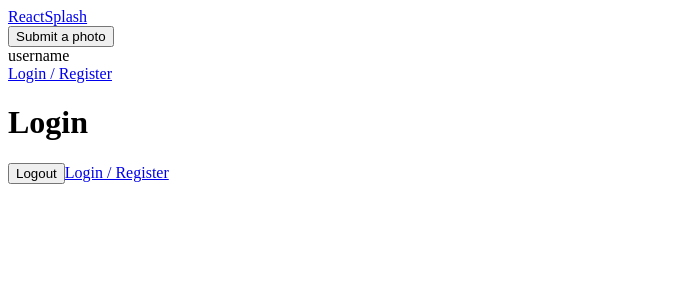
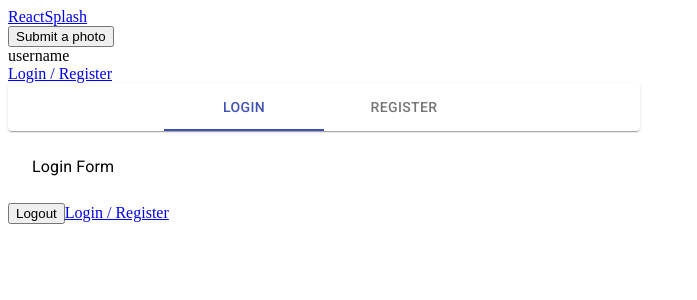
Before and after one commit to KEY60228/ReactSplash, a React app in the folder src/front/: page /login in a window 1280 px wide. Shown: the top 300 px of the page, without its empty margins (0-697 px from the left). Built offline with nearby package versions, Linux system fonts and the light colour scheme.

Commit message:
add Login / Register Tab

```diff
--- a/src/front/src/components/Login.tsx
+++ b/src/front/src/components/Login.tsx
@@ -1,10 +1,81 @@
-import React from 'react'
+import React, { useState } from 'react'
 import ReactDOM from 'react-dom'
+import { makeStyles, Theme } from '@material-ui/core/styles'
+import Paper from '@material-ui/core/Paper'
+import Tabs from '@material-ui/core/Tabs'
+import Tab from '@material-ui/core/Tab'
+import Typography from '@material-ui/core/Typography'
+import Box from '@material-ui/core/Box'
+
+interface TabPanelProps {
+  children?: React.ReactNode
+  index: any
+  value: any
+}
+
+const TabPanel = (props: TabPanelProps) => {
+  const { children, value, index, ...other } = props
+
+  return (
+    <div
+      role="tabpanel"
+      hidden={value !== index}
+      id={`simple-tabpanel-${index}`}
+      aria-labelledby={`simple-tab-${index}`}
+      {...other}
+    >
+      {value === index && (
+        <Box p={3}>
+          <Typography>{children}</Typography>
+        </Box>
+      )}
+    </div>
+  )
+}
+
+const a11yProps = (index: any) => {
+  return {
+    id: `simple-tab-${index}`,
+    'aria-controls': `simple-tabpanel-${index}`,
+  }
+}
+
+const useStyles = makeStyles((theme: Theme) => ({
+  root: {
+    flexGrow: 1,
+  }
+}))
 
 const Login = () => {
+  const classes = useStyles();
+  const [data, setData] = useState(0)
+  const handleChange = (event: React.ChangeEvent<{}>, newValue: number) => {
+    setData(newValue)
+  }
+
   return (
     <>
-      <h1>Login</h1>
+      <Box width="50%">
+        <Paper className="classes.root">
+          <Tabs
+            value={data}
+            onChange={handleChange}
+            indicatorColor="primary"
+            textColor="primary"
+            centered
+            aria-label="simple tabs example"
+          >
+            <Tab label="Login" {...a11yProps(0)} />
+            <Tab label="Register" {...a11yProps(1)} />
+          </Tabs>
+        </Paper>
+        <TabPanel value={data} index={0}>
+          Login Form
+        </TabPanel>
+        <TabPanel value={data} index={1}>
+          Register Form
+        </TabPanel>
+      </Box>
     </>
   )
 }
```
